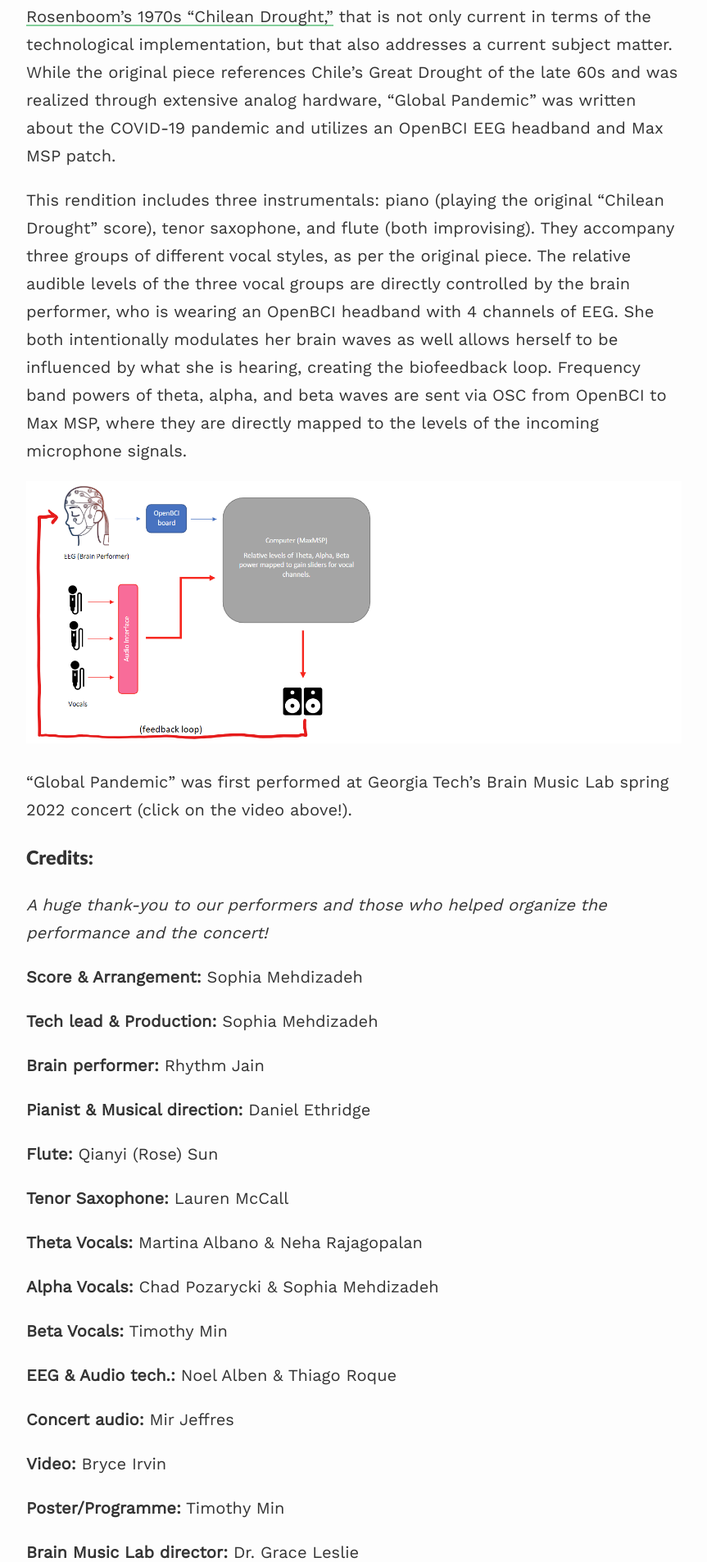
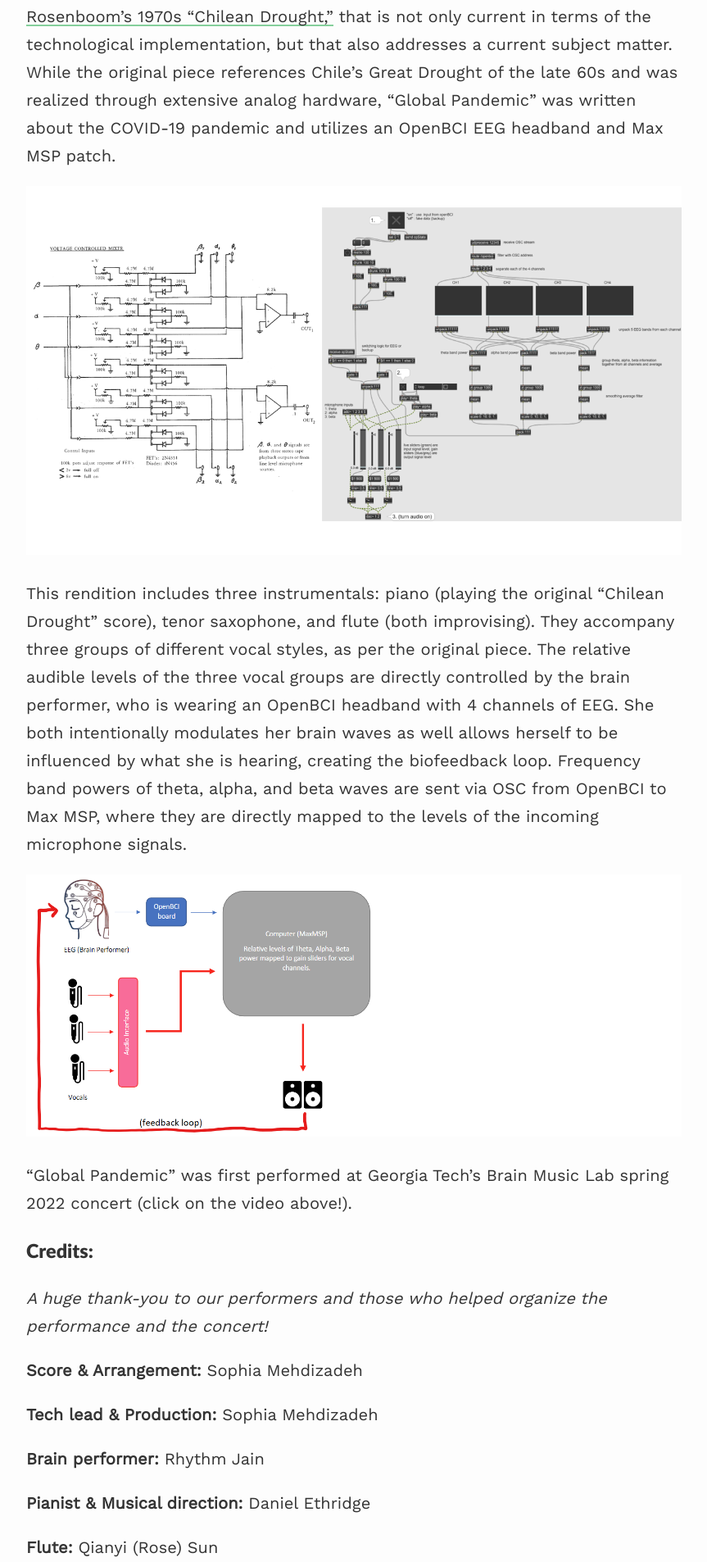
Before and after one commit to smehdizadeh/smehdizadeh.github.io, a Jekyll site: the page built from _projects/01_project.md, in a window 1280 px wide. Shown: the part 1144-3050 px from the top of the page at 82% size, without its empty margins (208-1071 px from the left). Built offline with Jekyll 4.4.1, drawn with Linux system fonts in a browser that asks for light colours; nearby versions of some CDN libraries.

Commit message:
Update 01_project.md

```diff
--- a/_projects/01_project.md
+++ b/_projects/01_project.md
@@ -13,6 +13,8 @@ description: A modern rendition of "Chilean Drought"
 ### About the piece ###
 
 "Global Pandemic" is an EEG biofeedback performance. The goal of this piece was to create a modern rendition of Jacqueline Humbert's and [David Rosenboom's 1970s “Chilean Drought,”](https://www.youtube.com/watch?v=fvt_MKBhSNs) that is not only current in terms of the technological implementation, but that also addresses a current subject matter. While the original piece references Chile's Great Drought of the late 60s and was realized through extensive analog hardware, "Global Pandemic" was written about the COVID-19 pandemic and utilizes an OpenBCI EEG headband and Max MSP patch.
+
+![chilean drought](/assets/images/chilean_drought2.png)
 
 This rendition includes three instrumentals: piano (playing the original "Chilean Drought" score), tenor saxophone, and flute (both improvising). They accompany three groups of different vocal styles, as per the original piece. The relative audible levels of the three vocal groups are directly controlled by the brain performer, who is wearing an OpenBCI headband with 4 channels of EEG. She both intentionally modulates her brain waves as well allows herself to be influenced by what she is hearing, creating the biofeedback loop. Frequency band powers of theta, alpha, and beta waves are sent via OSC from OpenBCI to Max MSP, where they are directly mapped to the levels of the incoming microphone signals.
 
```
